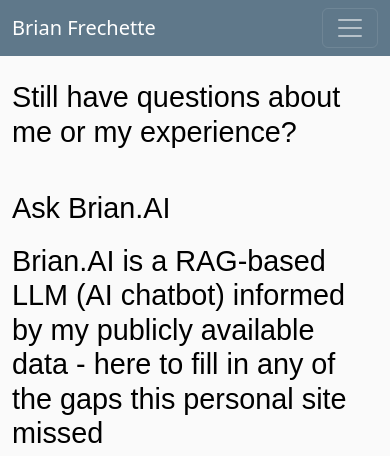
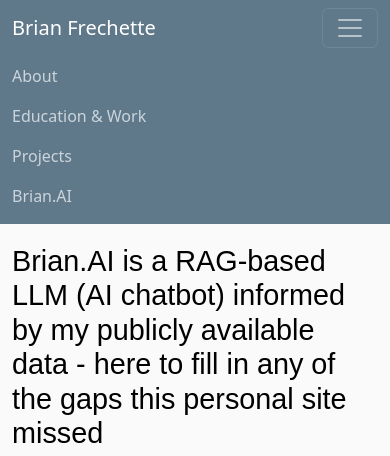
Before and after one commit to brianfrechette3/personal_site, a Flask app: page /brian_ai in a window 390 px wide, after a click that opens the changed part. Shown: the top 456 px of the page. Run offline with Flask 3, Linux system fonts and the light colour scheme; some libraries are stand-ins or nearby versions.

Commit message:
updates for toggle bar mobile, just changed imports

```diff
--- a/templates/index.html
+++ b/templates/index.html
@@ -199,11 +199,11 @@
           <p>My podcast interests include technology, entrepreneurship, business, economics, politics, fitness, nutrition, and more. Click through to see some of my top picks.</p>
         </div>
       </div>
-      <!-- Modal for podcasts -->
+      <!-- Modal for my dog -->
       <div id="modalHobby3" class="modal">
         <div class="modal-content">
           <span class="closeModalHobby3">&times;</span>
-          <h2>Top Podcasts</h2>
+          <h2>Meet Roman</h2>
           <br>
           <div id="carouselIndicatorsHobby3" class="carousel slide" data-bs-ride="carousel">
             <div class="carousel-indicators">
--- a/templates/layout.html
+++ b/templates/layout.html
@@ -16,6 +16,7 @@
             <meta name="viewport" content="width=device-width, initial-scale=1">
 
             <!-- Bootstrap CSS-->
+            <!-- <link rel="stylesheet" href="https://cdn.jsdelivr.net/npm/bootstrap@4.0.0/dist/css/bootstrap.min.css" integrity="sha384-Gn5384xqQ1aoWXA+058RXPxPg6fy4IWvTNh0E263XmFcJlSAwiGgFAW/dAiS6JXm" crossorigin="anonymous"> -->
             <link href="https://cdn.jsdelivr.net/npm/bootstrap@5.2.3/dist/css/bootstrap.min.css" rel="stylesheet" integrity="sha384-rbsA2VBKQhggwzxH7pPCaAqO46MgnOM80zW1RWuH61DGLwZJEdK2Kadq2F9CUG65" crossorigin="anonymous">
             <link rel="stylesheet" type="text/css" href="{{ url_for('static', filename='main.css') }}">
         </head>
@@ -28,12 +29,27 @@
                             <span class="navbar-toggler-icon"></span>
                         </button>
                         <div class="collapse navbar-collapse" id="navbarToggle">
-                            <div class="navbar-nav mr-auto">
+                            <!-- <a class="navbar-brand mr-4" href="/">Brian Frechette</a> -->
+                            <ul class="navbar-nav mr-auto mt-2 mt-lg-0">
+                                <li class="nav-item active">
+                                  <a class="nav-link" href="/about">About</a>
+                                </li>
+                                <li class="nav-item">
+                                  <a class="nav-link" href="/experience">Education & Work</a>
+                                </li>
+                                <li class="nav-item">
+                                  <a class="nav-link" href="/projects">Projects</a>
+                                </li>
+                                <li class="nav-item">
+                                    <a class="nav-link" href="/brian_ai">Brian.AI</a>
+                                </li>
+                              </ul>
+                            <!-- <div class="navbar-nav mr-auto">
                                 <a class="nav-item nav-link" href="/about">About</a>
                                 <a class="nav-item nav-link" href="/experience">Education & Work</a>
                                 <a class="nav-item nav-link" href="/projects">Projects</a>
                                 <a class="nav-item nav-link" href="/brian_ai">Brian.AI</a>
-                            </div>
+                            </div> -->
                             <!-- Navbar Right Side -->
                             <!-- <div class="navbar-nav">
                                 <a class="nav-item nav-link" href="/brian_ai">Brian.AI</a>
@@ -63,8 +79,14 @@
                 </div>
             </main>
             <!-- Popper.js, Bootstrap JS-->
+            <script src="https://code.jquery.com/jquery-3.2.1.slim.min.js" integrity="sha384-KJ3o2DKtIkvYIK3UENzmM7KCkRr/rE9/Qpg6aAZGJwFDMVNA/GpGFF93hXpG5KkN" crossorigin="anonymous"></script>
+            <script src="https://cdn.jsdelivr.net/npm/popper.js@1.12.9/dist/umd/popper.min.js" integrity="sha384-ApNbgh9B+Y1QKtv3Rn7W3mgPxhU9K/ScQsAP7hUibX39j7fakFPskvXusvfa0b4Q" crossorigin="anonymous"></script>
+            <script src="https://cdn.jsdelivr.net/npm/bootstrap@4.0.0/dist/js/bootstrap.min.js" integrity="sha384-JZR6Spejh4U02d8jOt6vLEHfe/JQGiRRSQQxSfFWpi1MquVdAyjUar5+76PVCmYl" crossorigin="anonymous"></script>
+            <script src="https://cdn.jsdelivr.net/npm/bootstrap@5.0.2/dist/js/bootstrap.bundle.min.js" integrity="sha384-MrcW6ZMFYlzcLA8Nl+NtUVF0sA7MsXsP1UyJoMp4YLEuNSfAP+JcXn/tWtIaxVXM" crossorigin="anonymous"></script>
+            <!-- <script src="https://code.jquery.com/jquery-3.5.1.slim.min.js"></script>
             <script src="https://cdn.jsdelivr.net/npm/bootstrap@5.2.3/dist/js/bootstrap.bundle.min.js" integrity="sha384-kenU1KFdBIe4zVF0s0G1M5b4hcpxyD9F7jL+jjXkk+Q2h455rYXK/7HAuoJl+0I4" crossorigin="anonymous"></script>
-            <script src="https://cdn.jsdelivr.net/npm/@popperjs/core@2.11.6/dist/umd/popper.min.js" integrity="sha384-oBqDVmMz9ATKxIep9tiCxS/Z9fNfEXiDAYTujMAeBAsjFuCZSmKbSSUnQlmh/jp3" crossorigin="anonymous"></script>
+            <script src="https://cdn.jsdelivr.net/npm/@popperjs/core@2.11.6/dist/umd/popper.min.js" integrity="sha384-oBqDVmMz9ATKxIep9tiCxS/Z9fNfEXiDAYTujMAeBAsjFuCZSmKbSSUnQlmh/jp3" crossorigin="anonymous"></script> -->
+
             <!-- <script src="https://cdn.jsdelivr.net/npm/bootstrap@5.2.3/dist/js/bootstrap.min.js" integrity="sha384-cuYeSxntonz0PPNlHhBs68uyIAVpIIOZZ5JqeqvYYIcEL727kskC66kF92t6Xl2V" crossorigin="anonymous"></script> -->
             <!-- <script src="" async defer></script> -->
         </body>
```
Also changed, not shown: static/index.js (+54 -54 lines).
